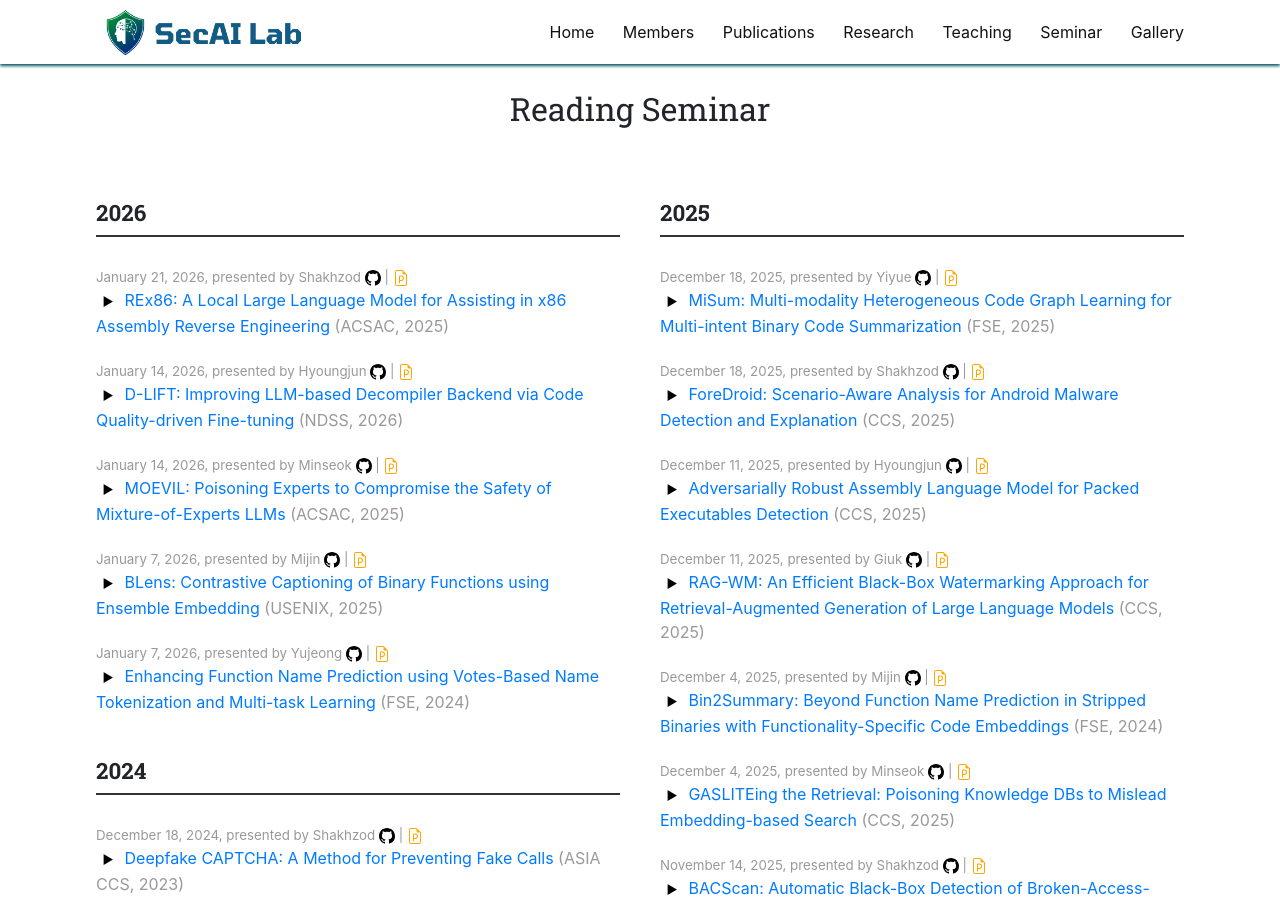
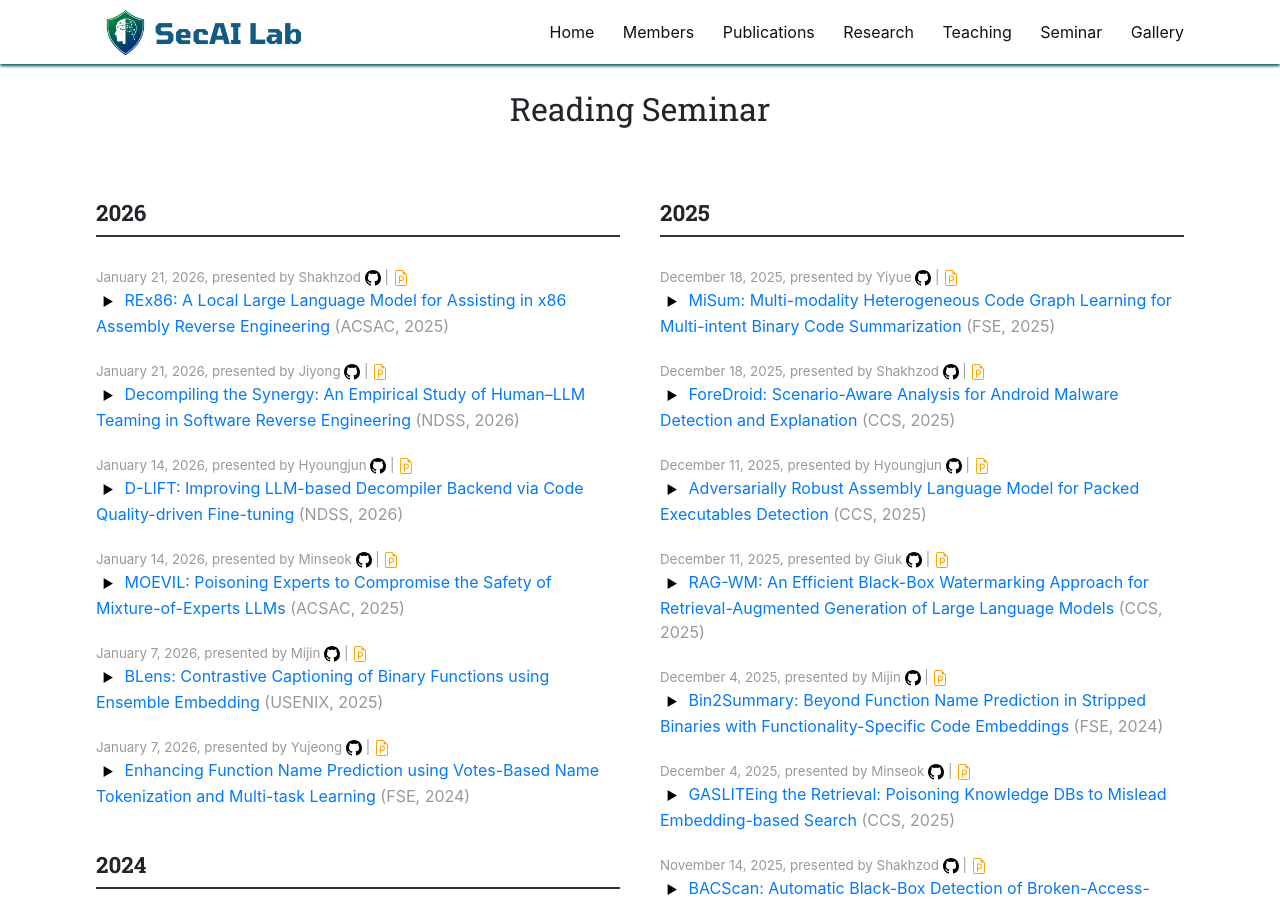
Before and after one commit to SecAI-Lab/secai-lab.github.io, a Jekyll site: the page built from pages/seminar.md, in a window 1280 px wide and 900 px high. Built offline with Jekyll 4.4.1, drawn with Linux system fonts in a browser that asks for light colours; nearby versions of some CDN libraries.

Commit message:
entry added

```diff
--- a/_data/readings.yml
+++ b/_data/readings.yml
@@ -1,3 +1,13 @@
+- title: "Decompiling the Synergy: An Empirical Study of Human–LLM Teaming in Software Reverse Engineering"
+  link: "https://www.zionbasque.com/files/papers/dec-synergy-study.pdf"
+  ppt_link: "https://secai.skku.edu/assets/paper-presentation/jiyong_decomsyn_NDSS26"
+  code_link: "https://github.com/mahaloz/dec-synergy-study"
+  presenter: Jiyong
+  conference: NDSS
+  date: 2026.01.21
+  pub_year: 2026
+  discussion: "(Discussion)"
+
 - title: "REx86: A Local Large Language Model for Assisting in x86 Assembly Reverse Engineering"
   link: "https://arxiv.org/pdf/2510.20975"
   ppt_link: "https://docs.google.com/presentation/d/1KbAIKCJSEDEPAIDEiMZLh96P5N8kPKdN5L2G3DI-LXM/edit?usp=sharing"
```
Also changed, not shown: 1 other file.
